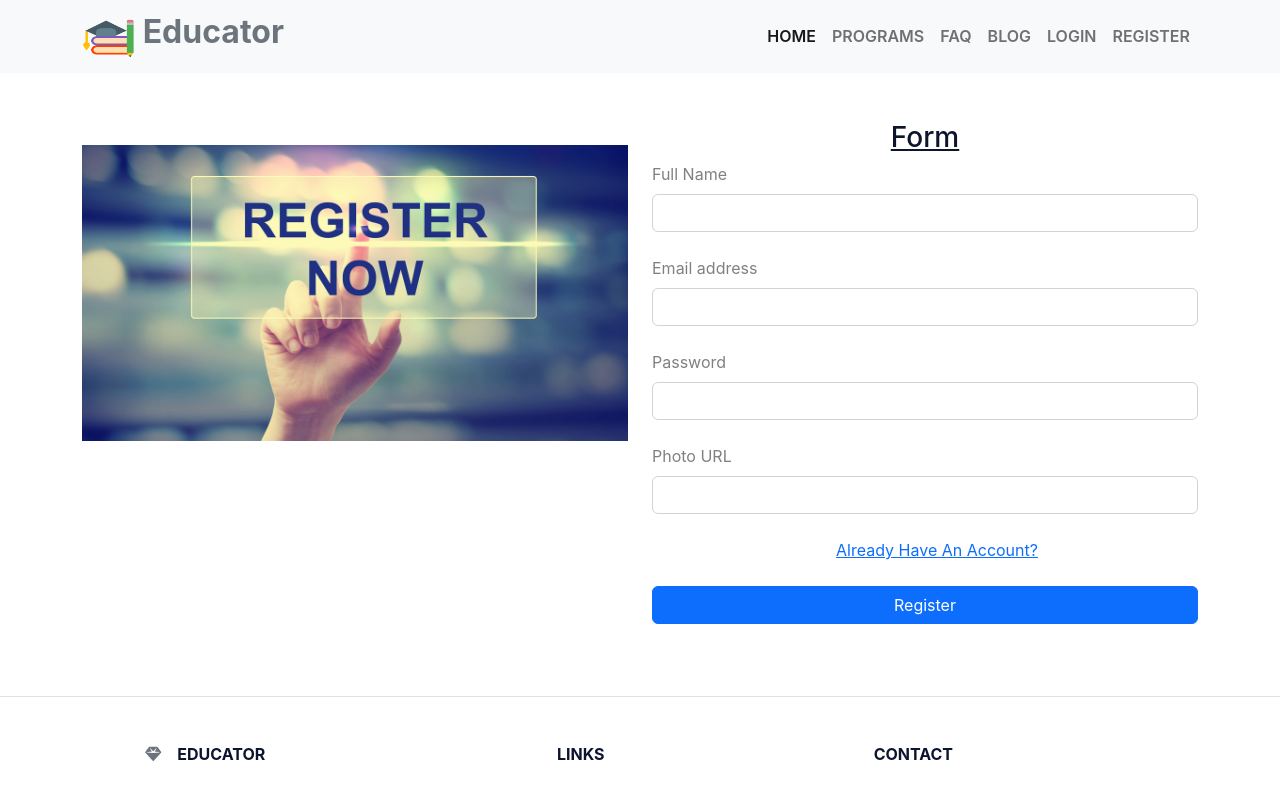
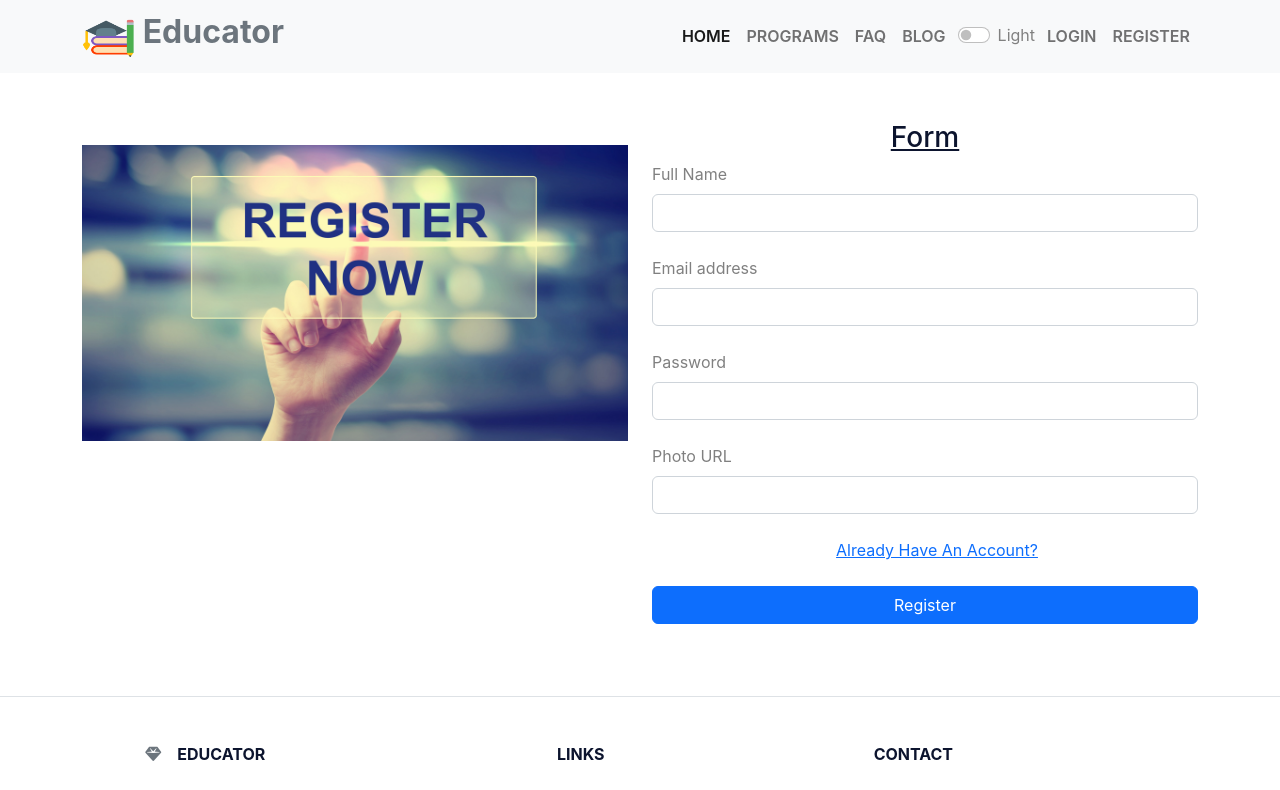
Before and after one commit to mohaimenur1/educator-client-react, a React (Create React App) app: page /register in a window 1280 px wide. Shown: the top 790 px of the page. Built offline with nearby package versions, Linux system fonts and the light colour scheme; no server answers.

Commit message:
toggle theme (dark/ light) button implemented done

```diff
--- a/src/components/Navbar/Navbar.js
+++ b/src/components/Navbar/Navbar.js
@@ -1,16 +1,21 @@
-import React, { useContext } from "react";
+import React, { useContext, useState } from "react";
 import { Link } from "react-router-dom";
 import { AuthContext } from "../../context/UserContext";
 import NavImg from "./icon4.png";
 import "./Navbar.css";
 
 const Navbar = () => {
+  const [toggle, setToggle] = useState(false);
   const { user, logout } = useContext(AuthContext);
 
   const handleLogOut = () => {
     logout()
       .then(() => {})
       .catch((error) => console.log(error));
+  };
+
+  const handleToggleClick = () => {
+    setToggle(!toggle);
   };
 
   return (
@@ -59,6 +64,25 @@ const Navbar = () => {
                 <Link className="nav-link fw-semibold text-uppercase">
                   Blog
                 </Link>
+              </li>
+              <li className="nav-item d-lg-flex justify-content-center align-items-center me-1 ms-1">
+                <div
+                  onClick={handleToggleClick}
+                  className="form-check form-switch "
+                >
+                  <input
+                    className="form-check-input"
+                    type="checkbox"
+                    role="switch"
+                    id="flexSwitchCheckDefault"
+                  />
+                  <label
+                    className="form-check-label"
+                    htmlfor="flexSwitchCheckDefault"
+                  >
+                    {toggle ? <span>Dark</span> : <span>Light</span>}
+                  </label>
+                </div>
               </li>
               {/* <li className="nav-item">
                 <Link
--- a/src/page/CheckOut/CheckOut.js
+++ b/src/page/CheckOut/CheckOut.js
@@ -1,4 +1,4 @@
-import React, { useContext } from "react";
+import React from "react";
 import { useLoaderData } from "react-router-dom";
 
 const CheckOut = () => {
```
